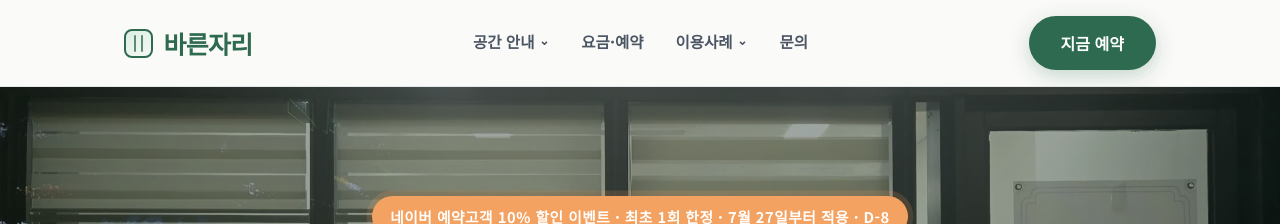
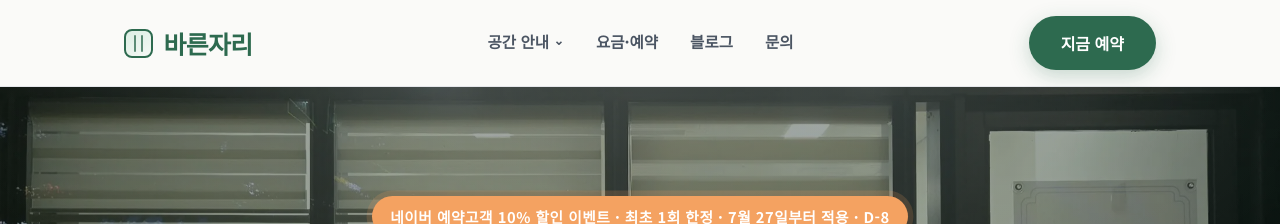
Before and after one commit to bareunspace/blog, a Jekyll site: the page built from index.html, in a window 1280 px wide. Shown: the top 224 px of the page. Built offline with Jekyll 4.4.1, drawn with Linux system fonts in a browser that asks for light colours.

Commit message:
메뉴명 변경

```diff
--- a/_data/navigation.yml
+++ b/_data/navigation.yml
@@ -6,11 +6,8 @@ home:
         href: "about.html"
   - label: 요금·예약
     href: "#about"
-  - label: 이용사례
-    href: "#testimonials"
-    children:
-      - label: 블로그
-        href: "blog.html#blog-onsite"
+  - label: 블로그
+    href: "blog.html"
   - label: 문의
     href: "#contact"
 about:
```
